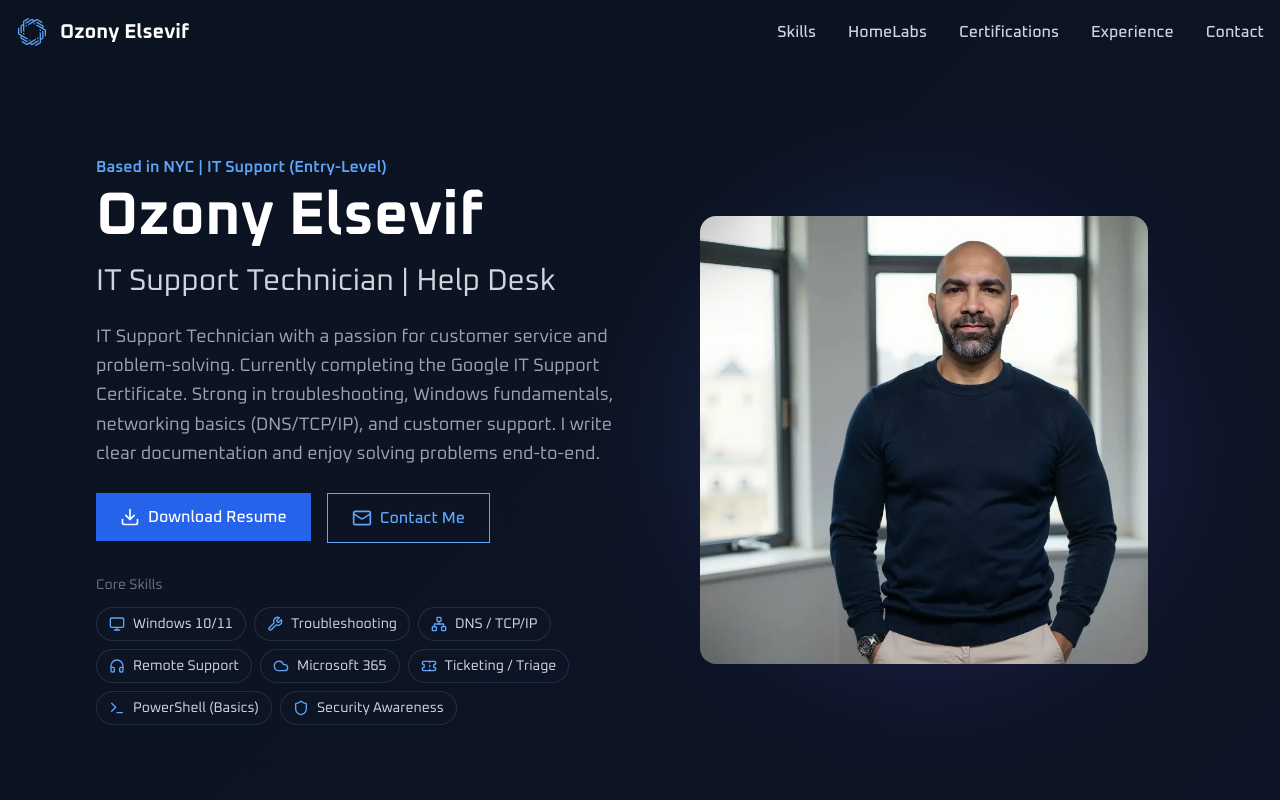
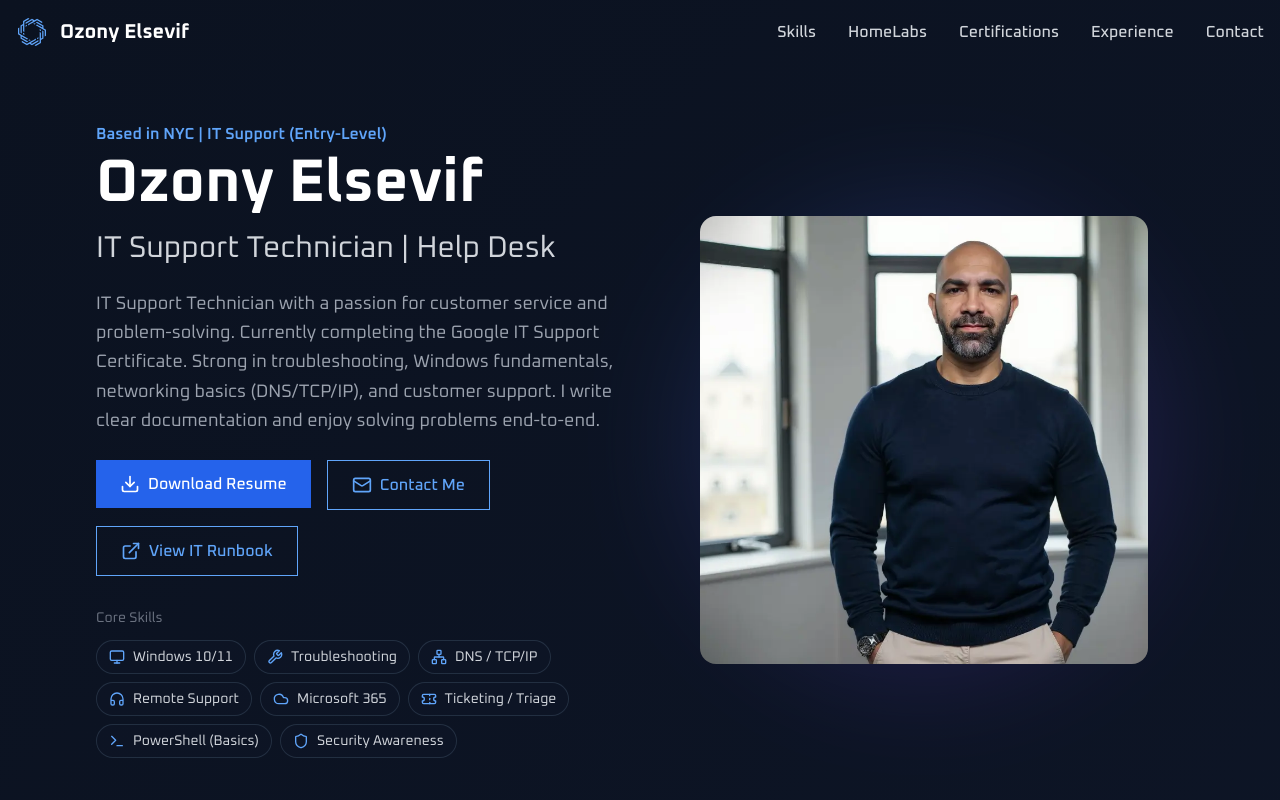
Before and after one commit to Eazyny/resume_site, a React (Vite) app: page / in a window 1280 px wide. Shown: the top 800 px of the page. Built offline with nearby package versions, Linux system fonts and the light colour scheme.

Commit message:
feat(hero): added IT Runbook Github button

```diff
--- a/src/components/Hero.jsx
+++ b/src/components/Hero.jsx
@@ -11,11 +11,13 @@ import {
   Cloud,
   Ticket,
   Terminal,
+  ExternalLink,
 } from 'lucide-react';
 import { Button } from '@/components/ui/button';
 import DecodedText from '@/components/ui/decode-text';
 
 const RESUME_URL = '/ozony-elsevif-resume.pdf';
+const RUNBOOK_URL = 'https://github.com/Eazyny/it-support-runbook';
 
 const coreSkills = [
   { label: 'Windows 10/11', icon: Monitor },
@@ -97,6 +99,19 @@ const Hero = () => {
                 <Mail className="w-5 h-5 mr-2" />
                 <DecodedText speed={12}>Contact Me</DecodedText>
               </Button>
+
+              {/* ✅ Runbook (high-visibility proof link) */}
+              <Button
+                asChild
+                variant="outline"
+                className="border-blue-400 text-blue-400 hover:bg-blue-400/10 px-6 py-6 text-base"
+              >
+                <a href={RUNBOOK_URL} target="_blank" rel="noreferrer">
+                  <ExternalLink className="w-5 h-5 mr-2" />
+                  <DecodedText speed={12}>View IT Runbook</DecodedText>
+                </a>
+              </Button>
+
             </motion.div>
 
             {/* ✅ Core Skills strip */}
```
